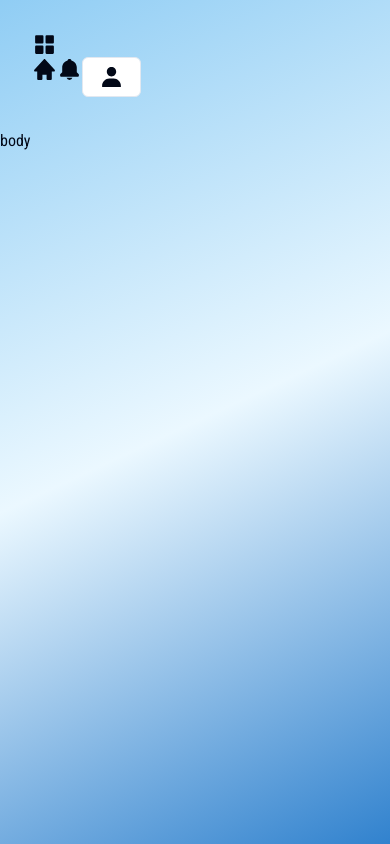
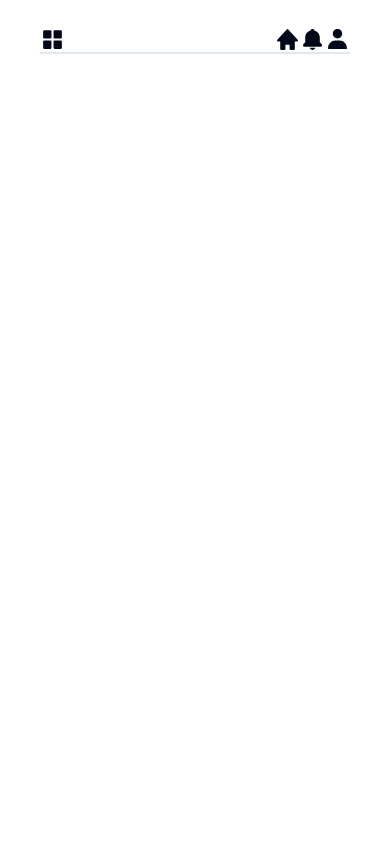
Before and after one commit to laughing-joker/ProjectTRS, a Next.js app: page /Home in a window 390 px wide. Built offline with nearby package versions, Linux system fonts and the light colour scheme.

Commit message:
made changes to nav bar

```diff
--- a/app/Home/page.jsx
+++ b/app/Home/page.jsx
@@ -2,11 +2,10 @@ import React from 'react'
 import Navbar from '../componets/Navbar'
 export default function page() {
   return (
-    <div className="flex flex-col  h-screen" style={{
-      backgroundImage: `linear-gradient(-25deg, #3182CE, #EBF8FF, #90CDF4)`,
-    }}>
-      <Navbar className="space-between"/>
-<p>body</p>
+    <div>
+      <Navbar/>
+      <div>
+    </div>
     </div>
   )
 }
--- a/app/componets/Drop-down.jsx
+++ b/app/componets/Drop-down.jsx
@@ -32,17 +32,16 @@ import {
 } from "@/components/ui/dropdown-menu"
 import Link from 'next/link'
 
-export function DropdownMenuDemo({text}) {
+export function DropdownMenuDemo({text,texts}) {
   return (
     <DropdownMenu className="">
       <DropdownMenuTrigger asChild>
         <Button variant="outline">{text}</Button>
       </DropdownMenuTrigger>
       <DropdownMenuContent className="w-56">
-        <DropdownMenuSeparator />
         <DropdownMenuItem>
           <LogOut className="mr-2 h-4 w-4" />
-          <Link href='./login'><span>Log out</span></Link>
+          <Link href='./login'><span>{texts}</span></Link>
         </DropdownMenuItem>
       </DropdownMenuContent>
     </DropdownMenu>
--- a/app/componets/Navbar.jsx
+++ b/app/componets/Navbar.jsx
@@ -8,27 +8,30 @@ import { BiSolidBell } from "react-icons/bi";
 import { BiSolidUser } from "react-icons/bi";
 export default function Navbar() {
   return (
-    <header className='bg-dark-background sticky top-0 z-[20] mx-auto flex w-full items-center justify-between border-blue-300 p-8 '>
-      <nav>
-          <div className=''>
-            <div>
+    <header className='mx-auto flex items-center justify-between p-0 w-full h-10'>
+      <nav className='h-50 w-full'>
+          <div className='p-10'>
+            <div className='border-b-2 mt-10'>
+            <div className='flex justify-between'>
+              <div>
               <BiSolidGridAlt style={{
                 width : '25px', height: '25px', cursor:'pointer',
+              }}
+              />
+            </div>
+            <div className='flex'>
+              <BiSolidHome style={{
+                width : '25px', height: '25px', cursor:'pointer',
+              }}/>
+              <BiSolidBell style={{
+                width : '25px', height: '25px', cursor:'pointer',
+              }}/>
+              <BiSolidUser style={{
+                width : '25px', height: '25px', cursor: 'pointer'
               }}/>
             </div>
-            <div className='flex align-center relative' style={{
-            }}>
-            <Link href="./Home"><BiSolidHome className='space-between' style={{
-                width : '25px', height: '25px', cursor:'pointer',
-              }} /></Link>
-            <BiSolidBell style={{
-                width : '25px', height: '25px', cursor:'pointer',
-              }}/>
-              <DropdownMenuDemo text={<BiSolidUser style={{
-                width : '25px', height: '25px',
-              }}/>} className=""/>
             </div>
-
+            </div>
           </div>
         </nav>
     </header>
--- a/app/loading.jsx
+++ b/app/loading.jsx
@@ -1,8 +1,8 @@
 export default function Loading() {
     return (
       <main className="text-center">
-      <div className="hidden  relative lg:flex h-full w-1/2 items-center justify-center bg-gray-200">
-        <div className="w-60 h-60 bg-gradient-to-tr from-blue-100 to-blue-300 rounded-full animate-bounce"></div>
+      <div className="hidden  relative lg:flex h-[1000px] w-full items-center justify-center bg-gray-200">
+        <div className="w-60 h-60 bg-gradient-to-tr from-blue-100 to-blue-300 rounded-full animate-spin"></div>
         <div className="w-full h-1/2 absolute bottom-0 bg-white/10 backdrop-blur-lg" />
       </div>
       </main>
--- a/app/page.jsx
+++ b/app/page.jsx
@@ -1,5 +1,4 @@
 import Form from "./componets/Form"
-
 
 export default function Home() {
   return (
@@ -10,7 +9,7 @@ export default function Home() {
       <Form />
       </div>
       <div className="hidden  relative lg:flex h-full w-1/2 items-center justify-center bg-gray-200">
-        <div className="w-60 h-60 bg-gradient-to-tr from-blue-100 to-blue-300 rounded-full animate-bounce"></div>
+        <div className="w-60 h-60 bg-gradient-to-tr from-blue-100 to-blue-300 rounded-full animate-pulse"></div>
         <div className="w-full h-1/2 absolute bottom-0 bg-white/10 backdrop-blur-lg" />
       </div>
     </div>
```
